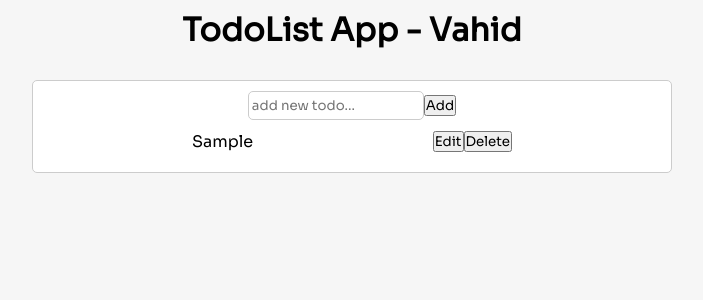
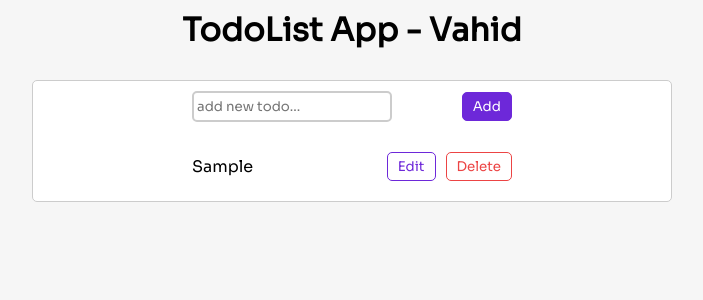
Before and after one commit to VahidTahmasebi/todo-list-react, a React (Create React App) app: page / in a window 1280 px wide. Both pictures are taken after typing "Sample" into the empty fields and a click on the button "Add". Shown: the top 300 px of the page, without its empty margins (288-991 px from the left). Built offline with nearby package versions, Linux system fonts and the light colour scheme.

Commit message:
Add style input css

```diff
--- a/src/App.css
+++ b/src/App.css
@@ -30,11 +30,41 @@
   color: #efefef;
 }
 input {
+  width: 200px;
   padding: 5px 3px;
-  border: 1px solid #ccc;
+  border: 2px solid #ccc;
   border-radius: 5px;
   outline: none;
 }
 input:focus {
-  border: 1px solid blueviolet;
+  border: 2px solid #6d28d9;
 }
+.formControl {
+  width: 20rem;
+  display: flex;
+  justify-content: space-between;
+  align-items: center;
+  margin-bottom: 20px;
+}
+.btn {
+  padding: 5px 10px;
+  border: 1px solid #6d28d9;
+  border-radius: 5px;
+  outline: 0;
+  color: #6d28d9;
+  background-color: #fff;
+  cursor: pointer;
+}
+.remove {
+  margin-left: 10px;
+  border: 1px solid rgb(236, 68, 68);
+  color: rgb(236, 68, 68);
+}
+.addTodo {
+  color: #fff;
+  background-color: #6d28d9;
+}
+.updateTodo {
+  background-color: #9f75e2;
+  color: #fff;
+}
--- a/src/components/Todo.js
+++ b/src/components/Todo.js
@@ -1,14 +1,18 @@
 // create structure todo
 
-const Todo = ({ todo, onComplete, onDelete,onEdit }) => {
+const Todo = ({ todo, onComplete, onDelete, onEdit }) => {
   return (
     <div className='todo'>
       <div onClick={onComplete} className={todo.isCompleted ? "completed" : ""}>
         {todo.text}
       </div>
       <div>
-        <button onClick={onEdit}>Edit</button>
-        <button onClick={onDelete}>Delete</button>
+        <button className='btn' onClick={onEdit}>
+          Edit
+        </button>
+        <button className='btn remove' onClick={onDelete}>
+          Delete
+        </button>
       </div>
     </div>
   );
```
